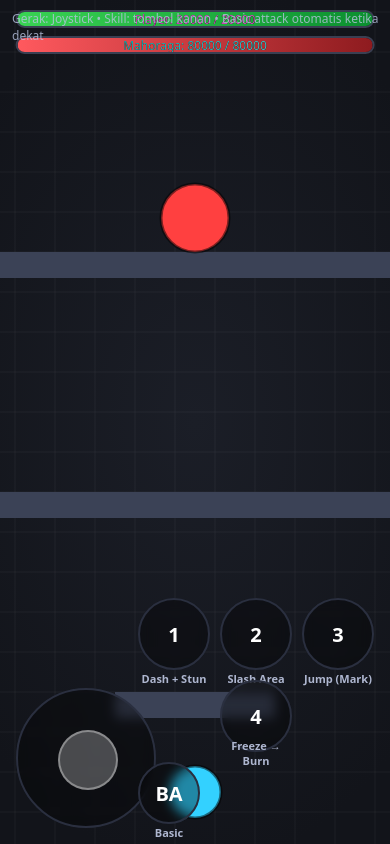
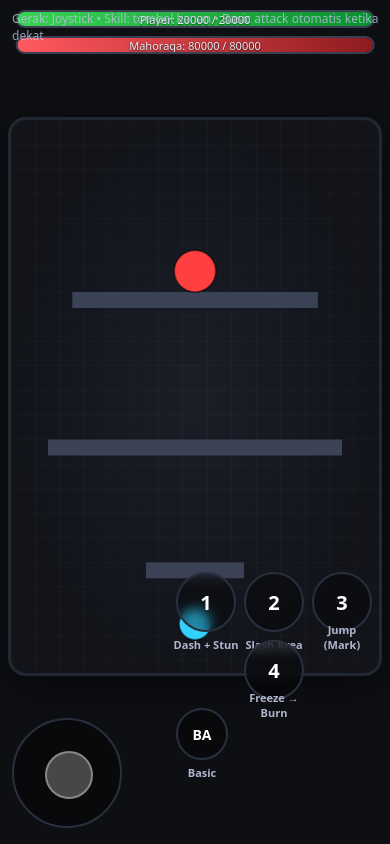
Before and after one commit to Wolfman303/Pondok-Kampung.com, a plain HTML site: page Game.html in a window 390 px wide. Drawn offline with Linux system fonts and the light colour scheme.

Commit message:
Update Game.html

```diff
--- a/Game.html
+++ b/Game.html
@@ -9,7 +9,15 @@
     :root {
       --hud-bg: rgba(0,0,0,.35);
       --hud-br: 14px;
+      --skill-size: 72px;
+      --skill-small: 62px;
+      --joystick-size: 140px;
+      --stick-size: 60px;
+      --btn-bottom-offset: calc(max(16px, env(safe-area-inset-bottom, 16px)));
+      --btn-right-offset: calc(max(12px, env(safe-area-inset-right, 12px)));
+      --joy-left-offset: calc(max(12px, env(safe-area-inset-left, 12px)));
     }
+
     * { box-sizing: border-box; }
     html, body {
       margin: 0; padding: 0; background: #0e0f13; color: #fff; font-family: system-ui, Arial;
@@ -18,16 +26,21 @@
     .wrap {
       position: relative; height: 100vh; width: 100vw; overflow: hidden;
       display: flex; align-items: center; justify-content: center;
+      /* ensure some inner padding so UI doesn't hug browser chrome */
+      padding-bottom: calc(env(safe-area-inset-bottom, 0px) + 6vh);
     }
     canvas {
       background: radial-gradient(ellipse at center, #1b1e27 0%, #12141a 70%);
       border: 3px solid #222831; border-radius: 18px; box-shadow: 0 10px 40px rgba(0,0,0,.45);
+      max-width: 96vw;
+      height: auto;
     }
 
     /* HP bars */
     .bars {
       position: absolute; top: 10px; left: 50%; transform: translateX(-50%); width: min(92vw, 560px);
       display: grid; gap: 8px;
+      z-index: 30;
     }
     .bar {
       width: 100%; height: 18px; border-radius: 999px; overflow: hidden; border: 2px solid #3a3f52;
@@ -39,42 +52,52 @@
     .bar .txt {
       position: absolute; inset: 0; display:flex; align-items:center; justify-content:center;
       font-size: 12px; color: #e9eef6; text-shadow: 0 1px 2px rgba(0,0,0,.8);
-      mix-blend-mode: difference; pointer-events: none;
+      pointer-events: none;
     }
 
     /* Joystick */
     .joystick {
-      position: absolute; left: 16px; bottom: 16px; width: 140px; height: 140px;
+      position: absolute;
+      left: var(--joy-left-offset);
+      bottom: calc(var(--btn-bottom-offset));
+      width: var(--joystick-size);
+      height: var(--joystick-size);
       border-radius: 50%; background: var(--hud-bg); border: 2px solid #2a2f3f;
       backdrop-filter: blur(6px);
+      z-index: 40;
     }
     .stick {
-      position: absolute; width: 60px; height: 60px; border-radius: 50%;
-      background: rgba(255,255,255,.25); top: 40px; left: 40px;
+      position: absolute; width: var(--stick-size); height: var(--stick-size); border-radius: 50%;
+      background: rgba(255,255,255,.25); top: calc((var(--joystick-size) - var(--stick-size))/2);
+      left: calc((var(--joystick-size) - var(--stick-size))/2);
       border: 2px solid rgba(255,255,255,.35);
     }
 
     /* Skills cluster */
     .skills {
-  position: absolute;
-  right: max(16px, env(safe-area-inset-right));
-  bottom: max(20px, env(safe-area-inset-bottom));
-  display: grid;
-  gap: 10px;
-  grid-template-columns: repeat(3, 72px);
-  grid-template-rows: 72px 72px;
-}
+      position: absolute;
+      right: var(--btn-right-offset);
+      /* lift skills a bit above bottom safe area so buttons don't touch nav bar */
+      bottom: calc(var(--btn-bottom-offset) + 6vh);
+      display: grid; gap: 10px;
+      grid-template-columns: repeat(3, var(--skill-size));
+      grid-template-rows: var(--skill-size) var(--skill-size);
+      z-index: 40;
+      align-items: end;
+    }
     .skill-btn {
-      width: 72px; height: 72px; border-radius: 50%; background: var(--hud-bg);
+      width: var(--skill-size); height: var(--skill-size); border-radius: 50%; background: var(--hud-bg);
       border: 2px solid #2a2f3f; display:flex; align-items:center; justify-content:center;
       font-weight: 700; font-size: 20px; position: relative; cursor: pointer;
       backdrop-filter: blur(6px);
     }
     .skill-btn:active { transform: scale(.98); }
-    .skill-btn.small { width: 62px; height: 62px; }
+    .skill-btn.small { width: var(--skill-small); height: var(--skill-small); font-size: 14px; }
     .skill-label {
-      position: absolute; bottom: -18px; font-size: 11px; color:#aeb6cf; width: 100%;
+      position: absolute; bottom: -22px; font-size: 11px; color:#aeb6cf; width: 120%;
+      left: 50%; transform: translateX(-50%);
       text-align: center;
+      pointer-events: none;
     }
     .cd {
       position: absolute; inset: 0; border-radius: 50%; background: rgba(0,0,0,.55);
@@ -85,7 +108,7 @@
     /* Status tray */
     .status-tray {
       position: absolute; top: 40px; right: 16px; display: flex; gap: 8px; flex-wrap: wrap;
-      max-width: 40vw;
+      max-width: 40vw; z-index: 30;
     }
     .badge {
       padding: 6px 10px; font-size: 12px; border-radius: 999px; border: 1px solid #3a3f52;
@@ -94,7 +117,30 @@
 
     /* Small help */
     .help {
-      position: absolute; top: 10px; left: 12px; font-size: 12px; color: #b8c3e0; opacity:.8;
+      position: absolute; top: 10px; left: 12px; font-size: 12px; color: #b8c3e0; opacity:.8; z-index:30;
+    }
+
+    /* Responsive adjustments for short/tall screens */
+    @media (max-height: 820px) {
+      :root {
+        --skill-size: 64px;
+        --skill-small: 56px;
+        --joystick-size: 120px;
+        --stick-size: 52px;
+      }
+      .skills { bottom: calc(var(--btn-bottom-offset) + 8vh); }
+      .skill-label { bottom: -18px; font-size: 10px; }
+    }
+
+    @media (max-width: 420px) {
+      :root {
+        --skill-size: 60px;
+        --skill-small: 52px;
+        --joystick-size: 110px;
+        --stick-size: 48px;
+      }
+      .skills { gap: 8px; bottom: calc(var(--btn-bottom-offset) + 8vh); right: calc(var(--btn-right-offset) + 6px); }
+      .bar .txt { font-size: 11px; }
     }
   </style>
 </head>
@@ -121,12 +167,12 @@
     <div id="statusTray" class="status-tray"></div>
 
     <!-- Joystick -->
-    <div id="joystick" class="joystick">
+    <div id="joystick" class="joystick" aria-label="joystick">
       <div id="stick" class="stick"></div>
     </div>
 
     <!-- Skills Cluster -->
-    <div class="skills">
+    <div class="skills" aria-hidden="false">
       <div id="skill1" class="skill-btn"><span>1</span><div class="cd"></div><div class="skill-label">Dash + Stun</div></div>
       <div id="skill2" class="skill-btn"><span>2</span><div class="cd"></div><div class="skill-label">Slash Area</div></div>
       <div id="skill3" class="skill-btn"><span>3</span><div class="cd"></div><div class="skill-label">Jump (Mark)</div></div>
```
